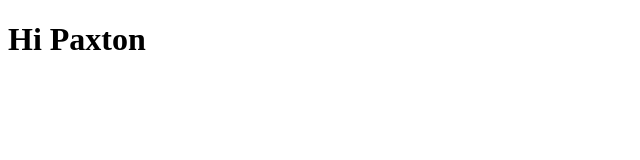
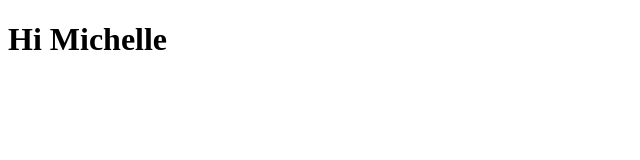
Before and after one commit to jessehancock/git-merge-test, a plain HTML site: page index.html in a window 1280 px wide. Shown: the whole page, without its empty margins (0-640 px from the left). Drawn offline with Linux system fonts and the light colour scheme.

Commit message:
conflict test

```diff
--- a/index.html
+++ b/index.html
@@ -5,6 +5,6 @@
     <title></title>
   </head>
   <body>
-    <h1>Hi Paxton</h1>
+    <h1>Hi Michelle</h1>
   </body>
 </html>
```
